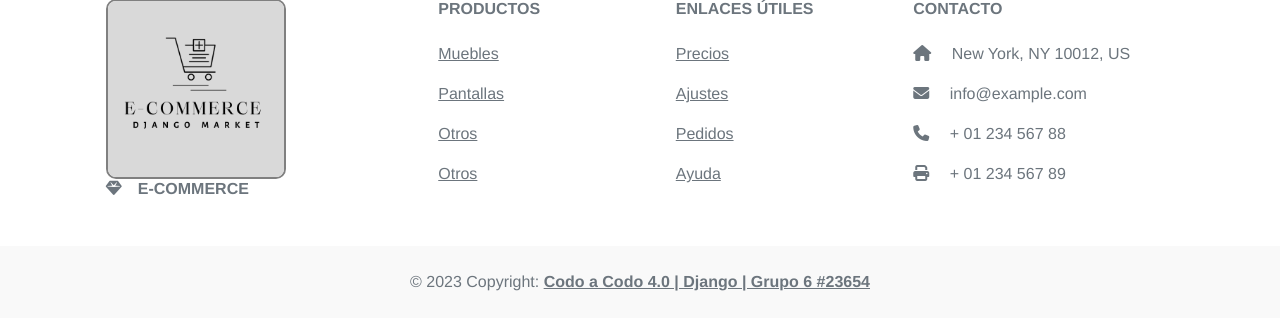
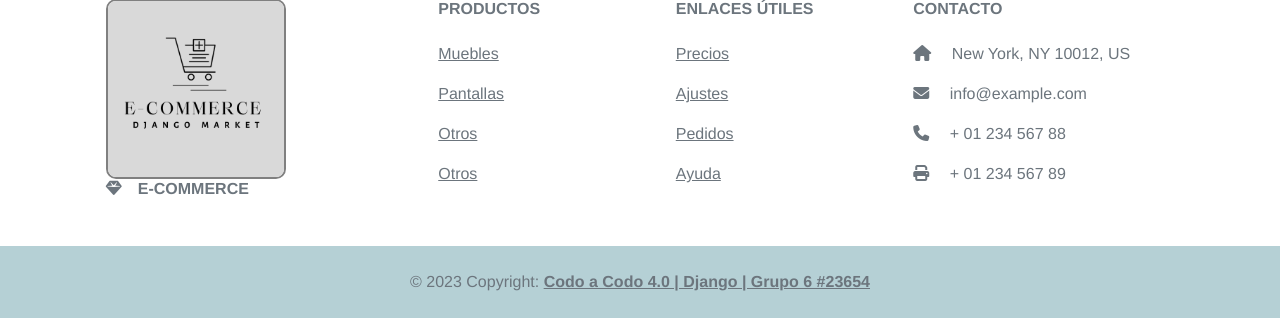
Before and after one commit to DiegoGomezcor4/proyectodjango, a Django app: page / in a window 1280 px wide. Shown: the part 1761-2079 px from the top of the page. Run offline with Django 4.2, Linux system fonts and the light colour scheme; some libraries are stand-ins or nearby versions.

Commit message:
cambio de colores footer y cards

```diff
--- a/core/templates/master.html
+++ b/core/templates/master.html
@@ -199,7 +199,7 @@
   <!-- Section: Links  -->
 
   <!-- Copyright -->
-  <div class="text-center p-4" style="background-color: rgba(0, 0, 0, 0.025);">
+  <div class="text-center p-4" style="background-color: #b5d0d5;">
     © 2023 Copyright:
     <a class="text-reset fw-bold" href="">Codo a Codo 4.0 | Django | Grupo 6 #23654</a>
   </div>
```
